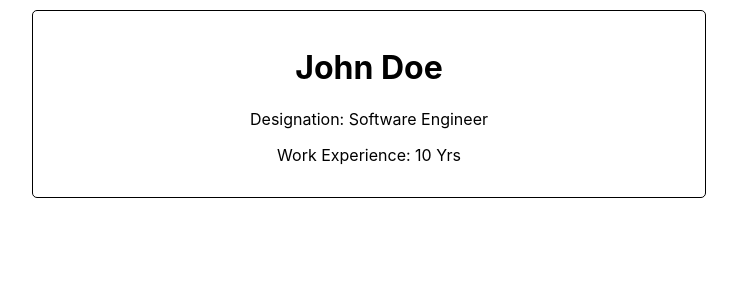
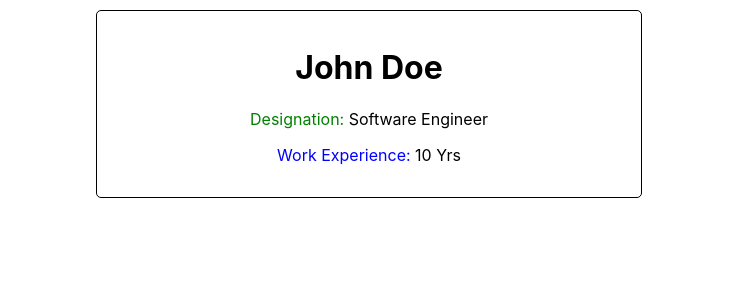
Before and after one commit to pranita09/neog-backup, a React (Create React App) app in the folder ReactJS-Practice-Set-1/practice-set-1/: page / in a window 1280 px wide. Shown: the top 300 px of the page, without its empty margins (271-1008 px from the left). Built offline with nearby package versions, Linux system fonts and the light colour scheme.

Commit message:
refactor: styling of EmployeeCard

```diff
--- a/ReactJS-Practice-Set-1/practice-set-1/src/EmployeeCard.jsx
+++ b/ReactJS-Practice-Set-1/practice-set-1/src/EmployeeCard.jsx
@@ -1,10 +1,10 @@
 
 const EmployeeCard = ({name, designation, workExperience}) => {
     return(
-        <div style={{border: '1px solid black', borderRadius:'5px', margin: '10px auto',padding: '1rem', width: '50%', }}>
+        <div style={{border: '1px solid black', borderRadius:'5px', margin: '10px auto',padding: '1rem', width: '40%', }}>
             <h1>{name}</h1>
-            <p>Designation: {designation}</p>
-            <p>Work Experience: {workExperience}</p>
+            <p><span style={{color: "green"}}>Designation:</span> {designation}</p>
+            <p><span style={{color: "blue"}}>Work Experience:</span> {workExperience}</p>
         </div>
     );
 }
```
